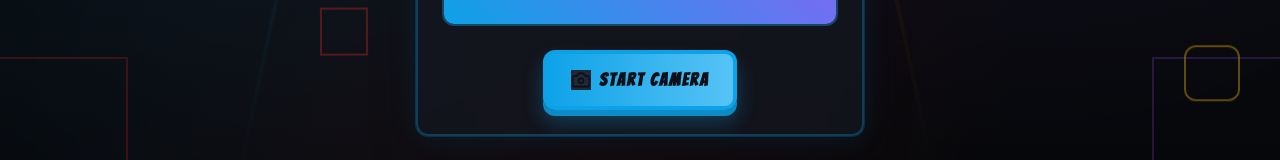
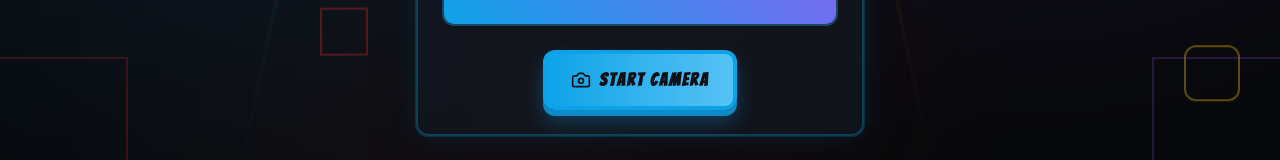
Before and after one commit to s87059445-cell/critter-crusaders-unleashed, a React (Vite) app: page / in a window 1280 px wide. Shown: the part 615-775 px from the top of the page. Built offline with nearby package versions, Linux system fonts and the light colour scheme.

Commit message:
Fix camera initialization
Corrected an issue where the camera was not initializing properly on the website. This ensures the camera feed is displayed and functional for users.

```diff
--- a/src/components/CritterCamera.tsx
+++ b/src/components/CritterCamera.tsx
@@ -87,7 +87,7 @@ const CritterCamera = ({
 
         <div className="flex gap-3 justify-center">
           {!isActive ? <button onClick={startCamera} disabled={isLoading} className="btn-comic px-6 py-3 font-bangers text-lg flex items-center gap-2">
-              <Camera className="w-5 h-5 bg-gray-800" />
+              <Camera className="w-5 h-5" />
               Start Camera
             </button> : <>
               <button onClick={captureImage} disabled={isLoading} className="btn-hero px-8 py-3 font-bangers text-xl flex items-center gap-2 animate-pulse-glow">
```
